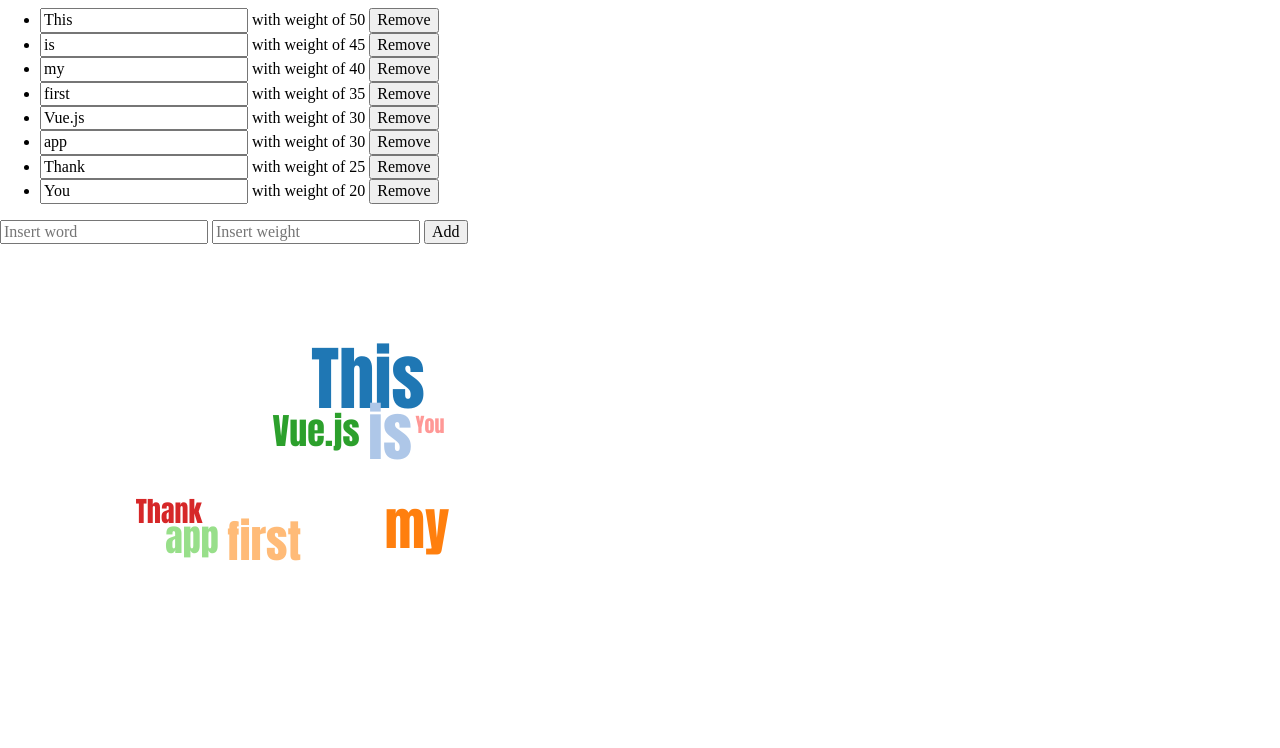
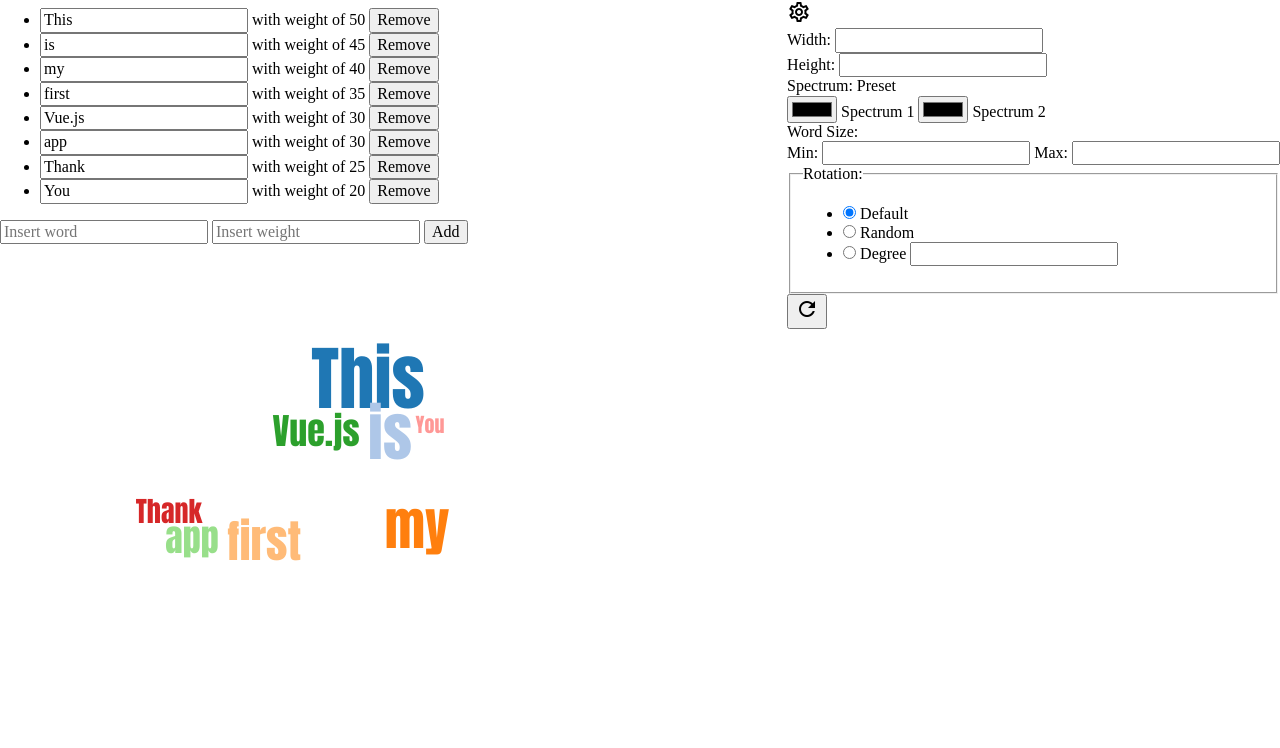
Before and after one commit to darkychin/WordCloud-D3, a website: page index.html in a window 1280 px wide. Shown: the part 59-807 px from the top of the page. Drawn offline with nearby package versions, Linux system fonts and the light colour scheme.

Commit message:
- Add settings form and svgStyling
index.html:
- Add settings form into index.html

WordCloudApp:
- Add styleSVG and helpers.setup functions in WordCloudApp

Vue app:
- Add setSettings function
- Add updateWordCloud function

```diff
--- a/index.html
+++ b/index.html
@@ -9,8 +9,11 @@
     <meta name="description" content="The Vue.js Word Cloud with D3">
     <meta name="author" content="Darky">
 
-    <link rel="stylesheet" href="css/normalize.css">
-    <link rel="stylesheet" href="css/styles.css?v=1.0">
+    <link href="css/normalize.css" rel="stylesheet">
+    <link href="css/styles.css?v=1.0" rel="stylesheet">
+    <link
+        href="https://fonts.googleapis.com/css?family=Material+Icons|Material+Icons+Outlined|Material+Icons+Two+Tone|Material+Icons+Round|Material+Icons+Sharp"
+        rel="stylesheet">
 </head>
 
 <body>
@@ -58,8 +61,74 @@
         <!-- Word List Text Area for debug for dev -->
         <textarea style="display:none;height:200px;width:400px;">{{ list }}</textarea>
         <!-- Word Cloud -->
-        <div id="wordCloud">
+        <div id="wordCloud"></div>
 
+        <div id="settings" style="position: absolute;right: 0;top: 0;">
+            <!--Word Cloud Settings-->
+            <form
+                v-on:submit.prevent="setSettings"
+            >
+                <h3>Settings</h3>
+                <i class="material-icons-outlined">settings</i>
+                <div>
+                    <label for="width">Width:</label>
+                    <input
+                        name="width"
+                        type="number"
+                        v-model.lazy="settings.width"
+                    />
+                </div>
+                <div>
+                    <label for="height">Height:</label>
+                    <input id="height" name="height" />
+                </div>
+                <div>
+                    <span>Spectrum: Preset</span>
+                    <br>
+                    <input id="spectrum1" name="spectrum1" type="color" />
+                    <label for="spectrum1">Spectrum 1</label>
+                    <input id="spectrum2" name="spectrum2" type="color" />
+                    <label for="spectrum2">Spectrum 2</label>
+                </div>
+                <div>
+                    <span>Word Size:</span>
+                    <br>
+                    <label for="wordSizeMin">Min:</label>
+                    <input id="wordSizeMin" name="word-size-min" type="number" />
+                    <label for="wordSizeMax">Max:</label>
+                    <input id="wordSizeMax" name="word-size-max" type="number" />
+                </div>
+                <div>
+                    <fieldset>
+                        <legend>Rotation:</legend>
+                        <ul>
+                            <li>
+                                <label for="rotateDefault">
+                                    <input type="radio" id="rotateDefault" name="rotate" value="default" checked />
+                                    Default
+                                </label>
+                            </li>
+                            <li>
+                                <label for="rotateRandom">
+                                    <input type="radio" id="rotateRandom" name="rotate" value="random" />
+                                    Random
+                                </label>
+                            </li>
+                            <li>
+                                <label for="rotateDeg">
+                                    <input type="radio" id="rotateDeg" name="rotate" value="degree" />
+                                    Degree
+                                    <input id="rotateDeg" type="number" />
+                                </label>
+
+                            </li>
+                        </ul>
+                    </fieldset>
+                </div>
+                <button>
+                    <i class="material-icons">refresh</i>
+                </button>
+            </form>
         </div>
     </div>
 
--- a/js/main.js
+++ b/js/main.js
@@ -38,6 +38,16 @@
         .attr("transform", "translate(" + (this.width / 2) + "," + (this.height / 2) + ")");
 
 
+    /**
+     * Restyle the SVG with width and height of WordCloudApp
+     *  STOPS here boi 14/06/2020 Darky
+     */
+    function styleSVG() {
+        svg.style("width", width + "px")
+            .style("height", height + "px")
+            .append("g")
+            .attr("transform", "translate(" + (width / 2) + "," + (height / 2) + ")");
+    }
     /**
      * Draw word cloud with D3 while inherit settings from layout.cloud
      * @param {string[]} words - an array of new words to draw
@@ -89,6 +99,11 @@
     // expose only the parts that need to be public.
     return {
         helpers: {
+            setup: function (settings) {
+                width = settings.width || 600;
+                height = settings.height || 500;
+                styleSVG();
+            },
             /**
              * Public function to call to update the word cloud with new words or weight
              * @param {string[]} words - an array of new words to draw
@@ -153,6 +168,10 @@
             text: null,
             weight: null,
         },
+        // settings holder obj
+        settings: {
+            width: null,
+        },
         // update to an array in the future
         cloud: null,
     },
@@ -177,6 +196,10 @@
          *  newMethod() {...}
          */
 
+        setSettings() {
+            this.cloud.helpers.setup(this.settings);
+            this.updateWordCloud();
+        },
         /**
          * Add new word into Vue object list
          */
@@ -193,10 +216,7 @@
                 weight: this.word.weight,
             });
             this.word = resetWordInputBox();
-
-            // Reference to use timeout in Vue:
-            // https://stackoverflow.com/a/44845603/7939633
-            setTimeout(() => { this.cloud.helpers.update(this.list) }, 800);
+            this.updateWordCloud();
         },
         /**
          * Delete a word from Vue object List
@@ -205,13 +225,16 @@
          */
         deleteWord(index) {
             this.list.splice(index, 1);
+            this.updateWordCloud();
+        },
+        /**
+         * Update word cloud with word in the list
+         */
+        updateWordCloud() {
+            // Reference to use timeout in Vue:
+            // https://stackoverflow.com/a/44845603/7939633
             setTimeout(() => { this.cloud.helpers.update(this.list) }, 800);
         },
-        /**
-         * Update word cloud with new word in the list
-         * Note: V-model establish two way binding, so this function is not require
-         */
-        updateWordCloud() { },
     },
     dragWord() {
 
```
Lines whose indentation alone changed are shown as unchanged.
